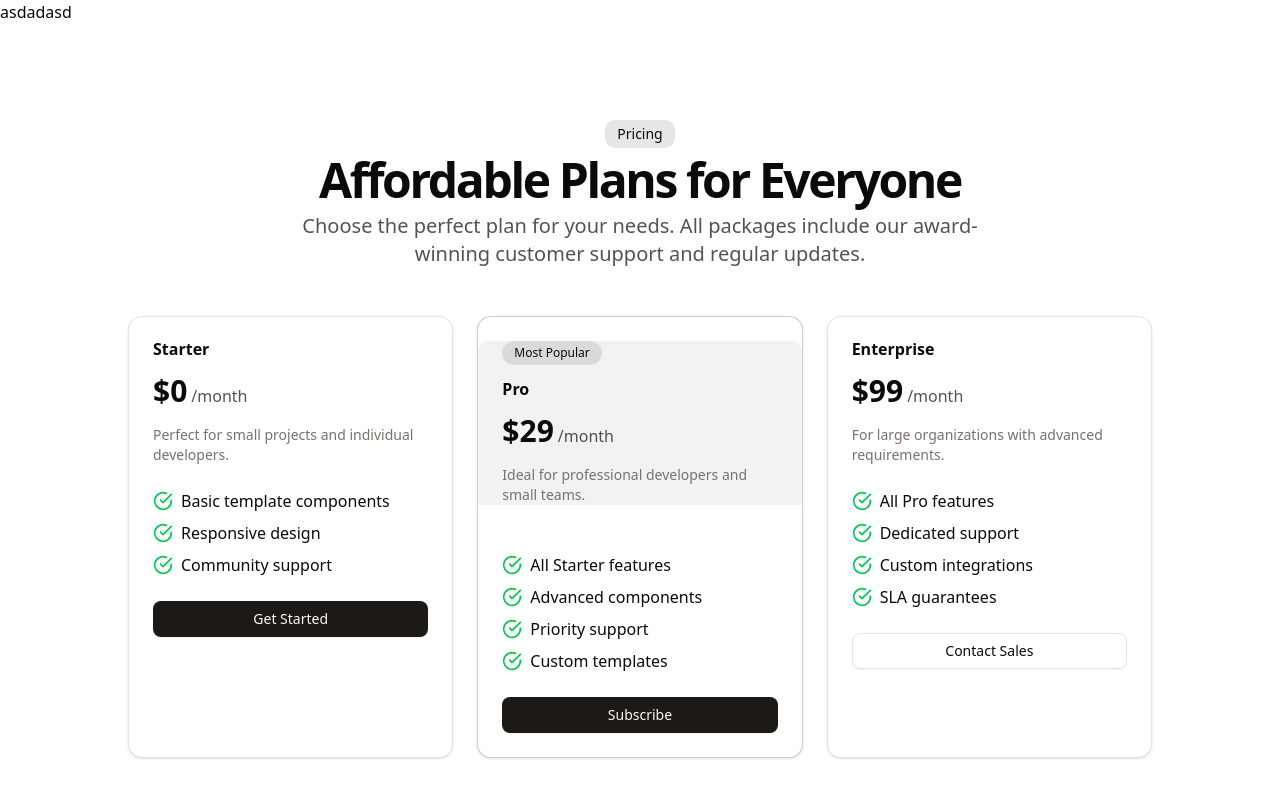
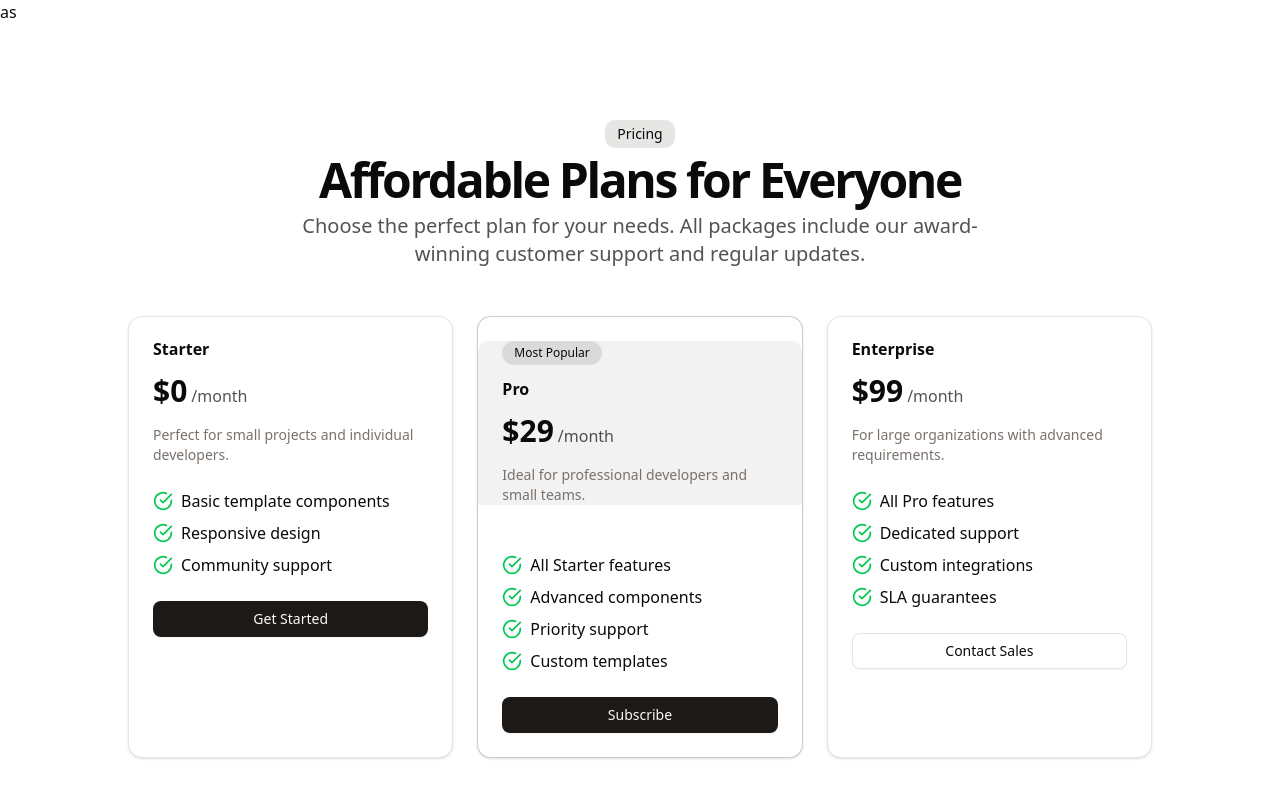
Before and after one commit to dreamhost/makmed_test, a Next.js app: page / in a window 1280 px wide. Shown: the top 800 px of the page. Built offline with nearby package versions, Linux system fonts and the light colour scheme.

Commit message:
Update website files - 5/7/2025, 3:29:08 PM

```diff
--- a/src/app/page.tsx
+++ b/src/app/page.tsx
@@ -8,13 +8,13 @@ import { Contact } from "@src/components/sections/Contact";
 
 export default function Home() {
   return (
- <div data-editor-tag="VQZHGbH1uQ"  className="flex min-h-screen flex-col">
-    asdadasd
-   <main data-editor-tag="LjiiCmRcEQ"  className="flex-1">
-     <Pricing data-editor-tag="1ZbC0x7enx"  />
-     <Contact data-editor-tag="Ch7uzoryO7"  />
+<div data-editor-tag="EqsrM5UV9p"  className="flex min-h-screen flex-col">
+    as
+  <main data-editor-tag="fkWVJfWHAj"  className="flex-1">
+    <Pricing data-editor-tag="9csrJ2QSeq"  />
+    <Contact data-editor-tag="mEegT78XgA"  />
       </main>
-   <Footer data-editor-tag="aoFie6uqy4"  />
+  <Footer data-editor-tag="udEjzQBFId"  />
     </div>
   );
 }
```
